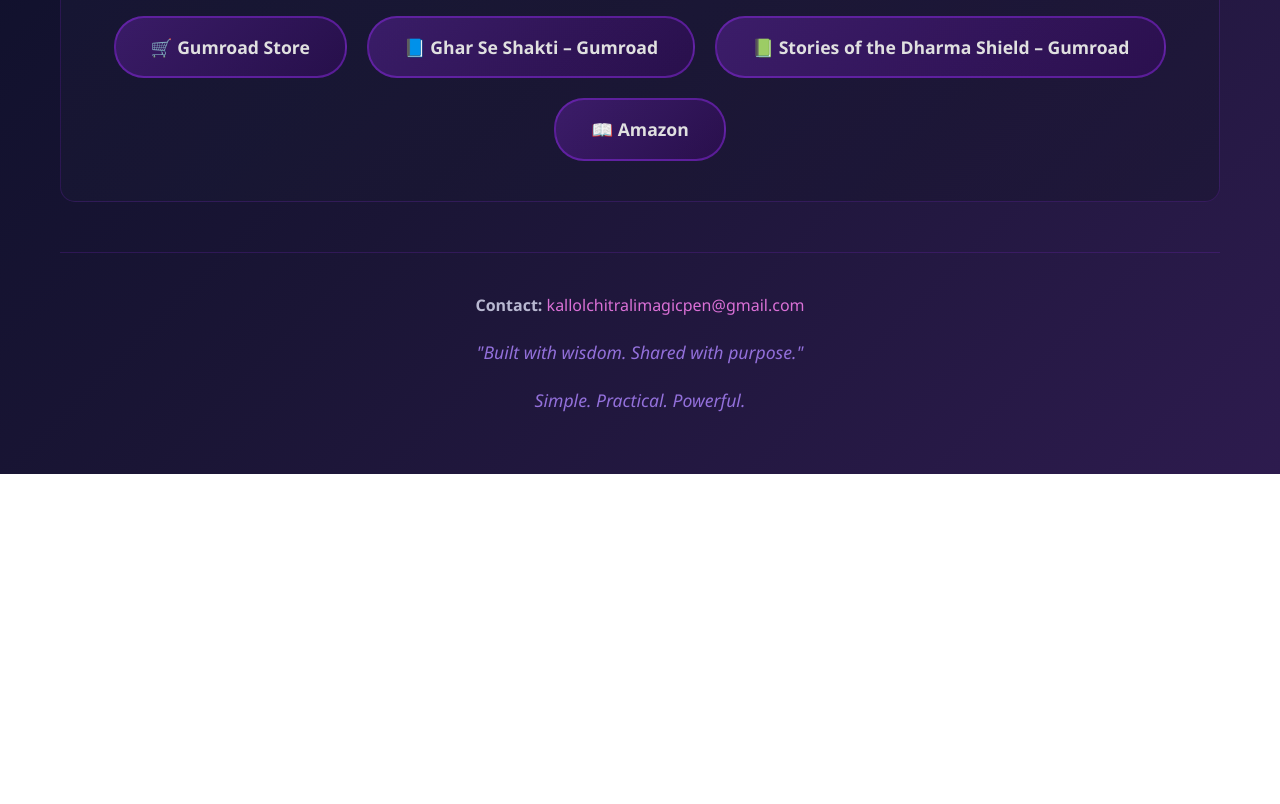
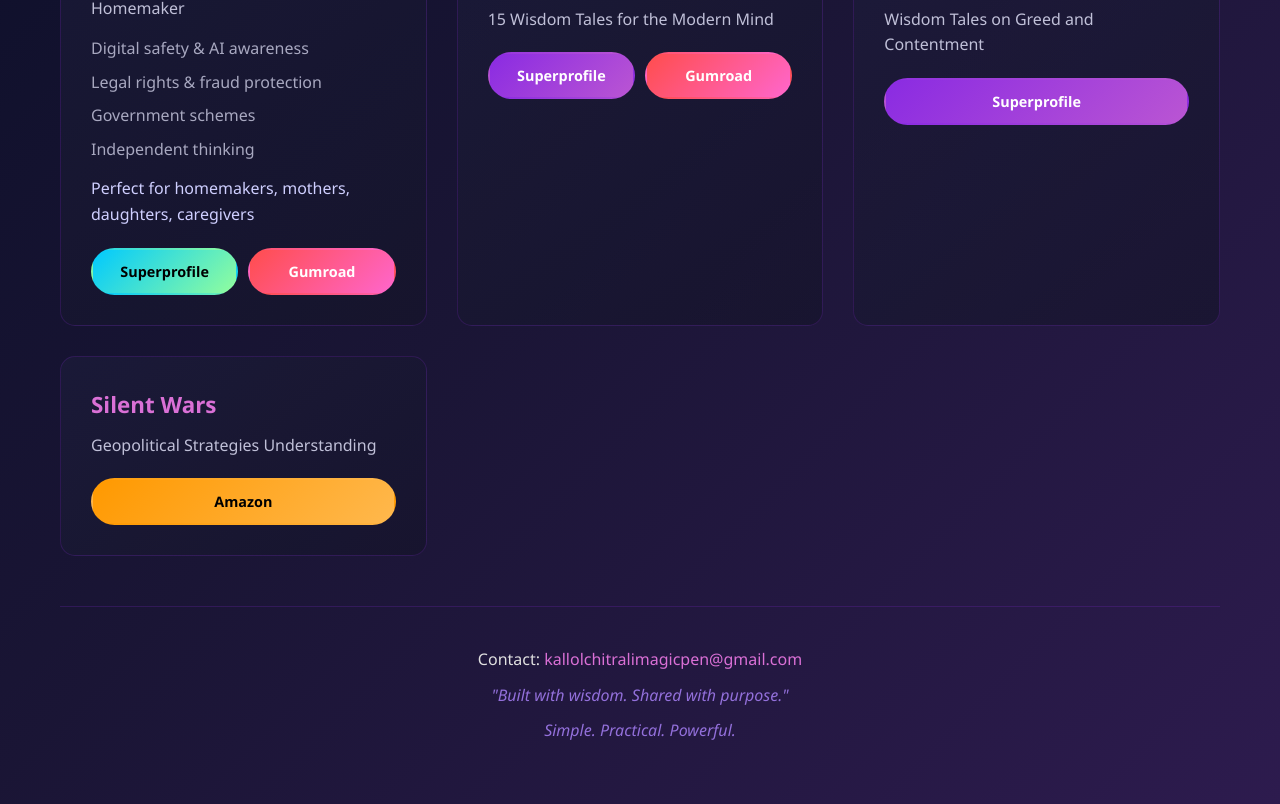
Before and after one commit to HelixOriginator/kallol-chakrabarti-books, a plain HTML site: page index.html in a window 1280 px wide. Shown: the part 533-1337 px from the top of the page. Before the commit the page ends 1007 px from the top, so only its background shows below. Drawn offline with Linux system fonts and the light colour scheme.

Commit message:
Update index.html

```diff
--- a/index.html
+++ b/index.html
@@ -4,7 +4,9 @@
 <meta charset="UTF-8">
 <meta name="viewport" content="width=device-width, initial-scale=1.0">
 <title>Kallol Chakrabarti - Digital Book Library</title>
+
 <style>
+
 * {
 margin: 0;
 padding: 0;
@@ -40,7 +42,6 @@
 background: linear-gradient(135deg, #da70d6, #ba55d3, #9370db);
 -webkit-background-clip: text;
 -webkit-text-fill-color: transparent;
-            background-clip: text;
 margin-bottom: 20px;
 font-weight: 700;
 }
@@ -61,43 +62,28 @@
 }
 
 .book-card {
-            background: linear-gradient(145deg, rgba(30, 30, 60, 0.6), rgba(20, 20, 40, 0.6));
+background: linear-gradient(145deg, rgba(30,30,60,0.6), rgba(20,20,40,0.6));
 border-radius: 15px;
 padding: 30px;
-            border: 1px solid rgba(138, 43, 226, 0.2);
+border: 1px solid rgba(138,43,226,0.2);
 transition: all 0.3s ease;
-            backdrop-filter: blur(10px);
 }
 
 .book-card:hover {
-            transform: translateY(-10px);
-            box-shadow: 0 15px 50px rgba(138, 43, 226, 0.4);
-            border-color: rgba(138, 43, 226, 0.6);
+transform: translateY(-8px);
+box-shadow: 0 15px 40px rgba(138,43,226,0.3);
+border-color: rgba(138,43,226,0.5);
 }
 
 .book-card h3 {
 color: #da70d6;
-            font-size: 1.5em;
-            margin-bottom: 15px;
-            font-weight: 600;
+margin-bottom: 10px;
+font-size: 1.4em;
 }
 
 .book-card p {
 color: #c0c0d8;
-            margin-bottom: 15px;
-            font-size: 0.95em;
-        }
-
-        .book-topics {
-            margin: 20px 0;
-        }
-
-        .book-topics h4 {
-            color: #ba55d3;
-            font-size: 0.9em;
 margin-bottom: 10px;
-            text-transform: uppercase;
-            letter-spacing: 1px;
 }
 
 .book-topics ul {
@@ -106,102 +92,98 @@
 }
 
 .book-topics li {
+padding: 4px 0;
 color: #a8a8c0;
-            padding: 5px 0;
-            padding-left: 20px;
-            position: relative;
-            font-size: 0.9em;
-        }
-
-        .book-topics li:before {
-            content: "→";
-            position: absolute;
-            left: 0;
-            color: #9370db;
 }
 
 .audience {
-            background: rgba(138, 43, 226, 0.1);
-            padding: 10px 15px;
-            border-radius: 8px;
-            margin: 15px 0;
-            border-left: 3px solid #ba55d3;
+margin-top: 10px;
+color: #cfcfff;
 }
 
-        .audience strong {
-            color: #da70d6;
+/* PLATFORM BUTTON ROW */
+
+.button-row {
+display: flex;
+flex-wrap: wrap;
+gap: 10px;
+margin-top: 20px;
 }
 
-        .btn {
-            display: inline-block;
-            padding: 12px 30px;
-            background: linear-gradient(135deg, #8a2be2, #9370db);
-            color: white;
+.store-btn {
+flex: 1;
+min-width: 120px;
+text-align: center;
+padding: 10px 15px;
+border-radius: 25px;
 text-decoration: none;
-            border-radius: 25px;
+font-weight: 600;
+font-size: 0.9em;
 transition: all 0.3s ease;
-            font-weight: 600;
-            margin-top: 15px;
 border: 2px solid transparent;
 }
 
-        .btn:hover {
-            background: linear-gradient(135deg, #9370db, #ba55d3);
+/* Platform styles */
+
+.amazon {
+background: linear-gradient(135deg,#ff9900,#ffb84d);
+color: black;
+}
+
+.gumroad {
+background: linear-gradient(135deg,#ff4d4d,#ff66cc);
+color: white;
+}
+
+.superprofile {
+background: linear-gradient(135deg,#8a2be2,#ba55d3);
+color: white;
+}
+
+.cosmofeed {
+background: linear-gradient(135deg,#00c9ff,#92fe9d);
+color: black;
+}
+
+.store-btn:hover {
 transform: scale(1.05);
-            box-shadow: 0 5px 20px rgba(138, 43, 226, 0.5);
+box-shadow: 0 5px 20px rgba(138,43,226,0.4);
 }
 
 .platforms {
-            background: linear-gradient(145deg, rgba(30, 30, 60, 0.4), rgba(20, 20, 40, 0.4));
+background: linear-gradient(145deg, rgba(30,30,60,0.4), rgba(20,20,40,0.4));
 border-radius: 15px;
 padding: 40px;
 margin: 50px 0;
 text-align: center;
-            border: 1px solid rgba(138, 43, 226, 0.2);
-        }
-
-        .platforms h2 {
-            color: #da70d6;
-            margin-bottom: 30px;
-            font-size: 2em;
-        }
-
-        .platform-links {
-            display: flex;
-            justify-content: center;
-            gap: 20px;
-            flex-wrap: wrap;
+border: 1px solid rgba(138,43,226,0.2);
 }
 
 .platform-btn {
 padding: 15px 35px;
-            background: linear-gradient(135deg, rgba(138, 43, 226, 0.3), rgba(75, 0, 130, 0.3));
+background: linear-gradient(135deg, rgba(138,43,226,0.3), rgba(75,0,130,0.3));
 color: #e0e0e0;
 text-decoration: none;
 border-radius: 30px;
-            border: 2px solid rgba(138, 43, 226, 0.5);
+border: 2px solid rgba(138,43,226,0.5);
 transition: all 0.3s ease;
 font-weight: 600;
-            font-size: 1.1em;
 }
 
 .platform-btn:hover {
-            background: linear-gradient(135deg, #8a2be2, #9370db);
-            border-color: #ba55d3;
-            transform: translateY(-5px);
-            box-shadow: 0 10px 30px rgba(138, 43, 226, 0.4);
+background: linear-gradient(135deg,#8a2be2,#9370db);
 }
 
 footer {
 text-align: center;
 padding: 40px 20px;
-            margin-top: 50px;
-            border-top: 1px solid rgba(138, 43, 226, 0.2);
+border-top: 1px solid rgba(138,43,226,0.2);
 }
 
-        .contact {
-            color: #b8b8d1;
-            margin-bottom: 20px;
+.quote {
+color: #9370db;
+margin-top: 10px;
+font-style: italic;
 }
 
 .contact a {
@@ -209,62 +191,172 @@
 text-decoration: none;
 }
 
-        .contact a:hover {
-            color: #ba55d3;
-        }
+</style>
 
-        .quote {
-            font-style: italic;
-            color: #9370db;
-            font-size: 1.1em;
-            margin-top: 20px;
-        }
+</head>
 
-        @media (max-width: 768px) {
-            h1 {
-                font-size: 2em;
-            }
+<body>
 
-            .books-grid {
-                grid-template-columns: 1fr;
-            }
+<div class="container">
 
-            .platform-links {
-                flex-direction: column;
-            }
-        }
-    </style>
-</head>
-<body>
-    <div class="container">
 <header>
+
 <h1>Kallol Chakrabarti</h1>
-            <p class="tagline">Digital library of practical wisdom and modern insights. Features wisdom tales from Sanatan Dharma, empowerment guides for homemakers, geopolitical analysis, and philosophical reflections for students, families, and seekers exploring timeless values in contemporary life.</p>
+
+<p class="tagline">
+
+Digital library of practical wisdom and modern insights. Features wisdom tales from Sanatan Dharma, empowerment guides for homemakers, geopolitical analysis, and philosophical reflections for students, families, and seekers exploring timeless values in contemporary life.
+
+</p>
+
 </header>
 
-        <!-- BOOK CARDS UNCHANGED -->
+<div class="books-grid">
 
-        <div class="platforms">
-            <h2>📚 Browse All Books</h2>
-            <div class="platform-links">
-                <a href="https://helixoriginator.gumroad.com/l/dharma-shield?_gl=1*sojli9*_ga*MTg5MjkwNzA1Mi4xNzY4NjY2NDk0*_ga_6LJN6D94N6*czE3Njg2NjY0OTQkbzEkZzEkdDE3Njg2NjY0OTgkajU2JGwwJGgw" class="platform-btn" target="_blank">🛒 Gumroad Store</a>
+<!-- GHAR SE SHAKTI -->
 
-                <!-- NEW GUMROAD LINKS ADDED BELOW -->
-                <a href="https://helixoriginator.gumroad.com/l/clyjln?_gl=1*s0e06u*_ga*NDcyMDA2OTk0LjE3NzEwODc2ODI.*_ga_6LJN6D94N6*czE3NzEyOTg1MjMkbzIkZzAkdDE3NzEyOTg1MjMkajYwJGwwJGgw" class="platform-btn" target="_blank">📘 Ghar Se Shakti – Gumroad</a>
+<div class="book-card">
 
-                <a href="https://helixoriginator.gumroad.com/l/xhido?_gl=1*k3zg2o*_ga*NDcyMDA2OTk0LjE3NzEwODc2ODI.*_ga_6LJN6D94N6*czE3NzEyOTg1MjMkbzIkZzEkdDE3NzEyOTg2MTIkajYwJGwwJGgw" class="platform-btn" target="_blank">📗 Stories of the Dharma Shield – Gumroad</a>
+<h3>Ghar Se Shakti</h3>
 
-                <a href="https://www.amazon.in/s?k=kallol+chakrabarti" class="platform-btn" target="_blank">📖 Amazon</a>
+<p>A Practical Guide for the Confident Homemaker</p>
+
+<div class="book-topics">
+<ul>
+<li>Digital safety & AI awareness</li>
+<li>Legal rights & fraud protection</li>
+<li>Government schemes</li>
+<li>Independent thinking</li>
+</ul>
 </div>
+
+<div class="audience">
+
+Perfect for homemakers, mothers, daughters, caregivers
+
+</div>
+
+<div class="button-row">
+
+<a href="https://cosmofeed.com/vp/696b444e469b460013487bd1"
+class="store-btn cosmofeed" target="_blank">
+
+Superprofile
+
+</a>
+
+<a href="https://helixoriginator.gumroad.com/l/clyjln?_gl=1*s0e06u*_ga*NDcyMDA2OTk0LjE3NzEwODc2ODI.*_ga_6LJN6D94N6*czE3NzEyOTg1MjMkbzIkZzAkdDE3NzEyOTg1MjMkajYwJGwwJGgw"
+class="store-btn gumroad" target="_blank">
+
+Gumroad
+
+</a>
+
+</div>
+
+</div>
+
+<!-- DHARMA SHIELD -->
+
+<div class="book-card">
+
+<h3>Stories of the Dharma Shield</h3>
+
+<p>15 Wisdom Tales for the Modern Mind</p>
+
+<div class="button-row">
+
+<a href="https://superprofile.bio/vp/stories-of-the-dharma-shield-15-wisdom-tales-for-the-modern-mind"
+class="store-btn superprofile" target="_blank">
+
+Superprofile
+
+</a>
+
+<a href="https://helixoriginator.gumroad.com/l/xhido?_gl=1*k3zg2o*_ga*NDcyMDA2OTk0LjE3NzEwODc2ODI.*_ga_6LJN6D94N6*czE3NzEyOTg1MjMkbzIkZzEkdDE3NzEyOTg2MTIkajYwJGwwJGgw"
+class="store-btn gumroad" target="_blank">
+
+Gumroad
+
+</a>
+
+</div>
+
+</div>
+
+<!-- HUNGER -->
+
+<div class="book-card">
+
+<h3>The Hunger That Never Ends</h3>
+
+<p>Wisdom Tales on Greed and Contentment</p>
+
+<div class="button-row">
+
+<a href="https://superprofile.bio/vp/the-hunger-that-never-ends"
+class="store-btn superprofile" target="_blank">
+
+Superprofile
+
+</a>
+
+</div>
+
+</div>
+
+<!-- SILENT WARS -->
+
+<div class="book-card">
+
+<h3>Silent Wars</h3>
+
+<p>Geopolitical Strategies Understanding</p>
+
+<div class="button-row">
+
+<a href="https://www.amazon.in/Silent-Wars-Geopolitical-Strategies-Understanding/dp/B0FBBJJC8D"
+class="store-btn amazon" target="_blank">
+
+Amazon
+
+</a>
+
+</div>
+
+</div>
+
 </div>
 
 <footer>
+
 <div class="contact">
-                <p><strong>Contact:</strong> <a href="mailto:kallolchitralimagicpen@gmail.com">kallolchitralimagicpen@gmail.com</a></p>
+
+Contact:
+<a href="mailto:kallolchitralimagicpen@gmail.com">
+
+kallolchitralimagicpen@gmail.com
+
+</a>
+
 </div>
-            <p class="quote">"Built with wisdom. Shared with purpose."</p>
-            <p class="quote">Simple. Practical. Powerful.</p>
+
+<p class="quote">
+
+"Built with wisdom. Shared with purpose."
+
+</p>
+
+<p class="quote">
+
+Simple. Practical. Powerful.
+
+</p>
+
 </footer>
+
 </div>
+
 </body>
+
 </html>
```
Lines whose indentation alone changed are shown as unchanged.
